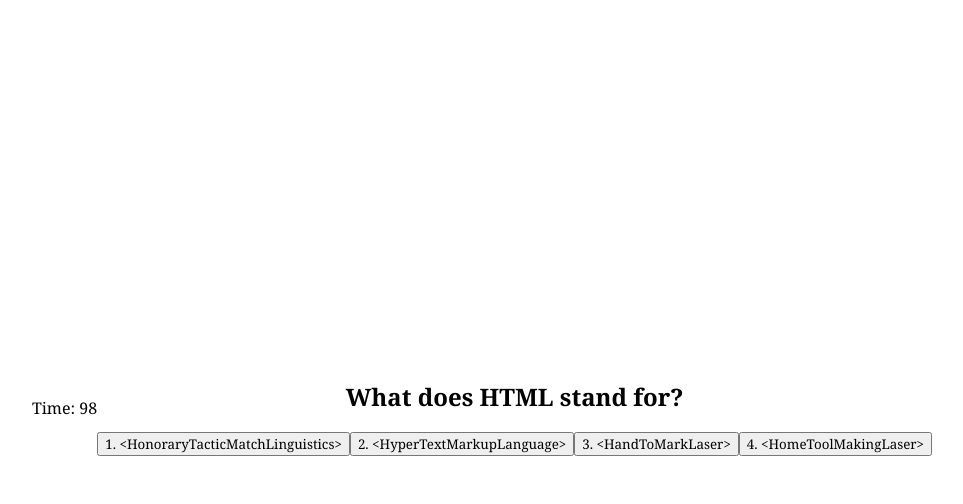
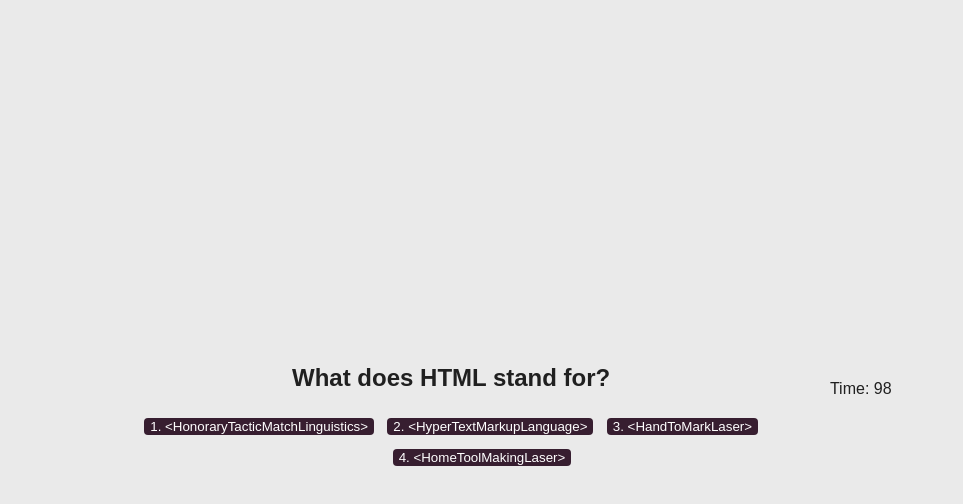
Before and after one commit to ZOID415/code-quiz, a plain HTML site: page Assets/index.html in a window 1280 px wide. Both pictures are taken after a click on the button "Start Quiz". Shown: the whole page, without its empty margins (166-1129 px from the left). Drawn offline with Linux system fonts and the light colour scheme.

Commit message:
pushed learned with help pretty

```diff
--- a/Assets/index.html
+++ b/Assets/index.html
@@ -8,14 +8,7 @@
   </head>
 
   <body>
-    <header>
-      <div class="timer">
-        <p>
-          Time:
-          <span id="timer">0</span>
-        </p>
-      </div>
-    </header>
+    <header></header>
 
     <main class="quiz">
       <div id="quiz-start">
@@ -30,7 +23,14 @@
       </div>
 
       <div class="hide" id="questions">
+        <div class="timer">
+          <p>
+            Time:
+            <span id="timer">0</span>
+          </p>
+        </div>
         <h2 id="question-words"></h2>
+
         <div class="options" id="options"></div>
       </div>
 
--- a/Assets/style.css
+++ b/Assets/style.css
@@ -1,6 +1,9 @@
-* {
-    font-family: Georgia, Times, "Times New Roman", serif;
+body
+{
+    font-family: Arial, Helvetica, sans-serif;
+
 }
+
 
 .hide {
     display: none;
@@ -13,24 +16,35 @@
     justify-content: center;
     align-items: center;
     text-align: center;
-    background-color: 456123;
+   background-color: #eaeaea;
+   color:#202020;
 
 }
 
 h1 {
    display: flex;
     font-size: 2em;
-    background-color: blue;
+    /* background-color: blue; */
     margin-block-start: 0.67em;
     margin-block-end: 0.67em;
     margin-inline-start: 0px;
     margin-inline-end: 0px;
     font-weight: bold;
 
-    h1 ul {
 
-    }
 }
+.timer{
+    float: right;
+}
+.options button{
+    background-color: #371E30;
+    color: white;
+    margin: .5em;
+    border: none;
+    border-radius: 4px;
+
+}
+
 .leaderboard ul li{
     display: inline;
 }
```
